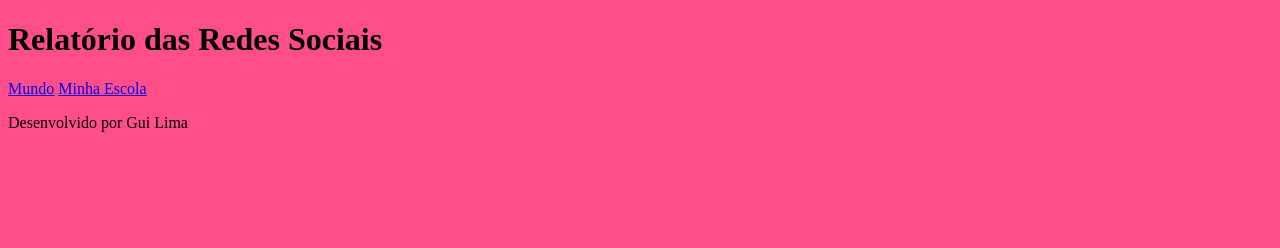
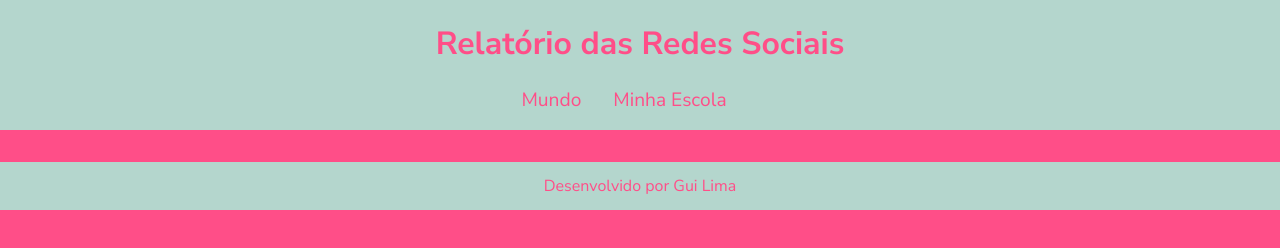
Before and after one commit to paivaanajulia/Redes-Sociais, a plain HTML site: page index.html in a window 1280 px wide. Drawn offline with Linux system fonts and the light colour scheme; no server answers; files whose address does not match are found by name.

Commit message:
Add files via upload

```diff
--- a/style.css
+++ b/style.css
@@ -1,14 +1,74 @@
-@import
-url('https://fonts.googleapis.com/css2?family=Nunito+Sans:ital,opsz,wght@0,6..12,200..1000;1,6..12,200..1000&display=swap');
+@import url('https://fonts.googleapis.com/css2?family=Nunito+Sans:ital,opsz,wght@0,6..12,200..1000;1,6..12,200..1000&display=swap');
 
 :root {
     --bg-color: #FF4E88;
     --primary-color: #B4D6CD;
     --secundary-color: #FF8C9E;
     --font: "Nunito Sans", sans-serif;
-
 }
 
 body{
     background-color: var(--bg-color);
+    color: var(--primary-color);
+    font-family: var(--font);
+    height: 100vh;
+    margin: 0;
 }
+
+header{
+    background-color: var(--primary-color);
+    text-align: center;
+    padding: 1px;
+}
+
+h1 {
+    font-size: 2rem;
+    color: var(--bg-color);
+    font-weight: 700;
+}
+
+nav{
+    display: flex;
+    justify-content: center;
+    font-weight: 400;
+}
+
+nav a {
+    text-decoration: none;
+    color: var(--bg-color);
+    margin: 0 2rem 1rem 0rem;
+    font-size: 1.2rem;
+}
+
+nav a:hover {
+    text-decoration: underline;
+    transform: scale(0.90);
+    transition: transorm 0.1s;
+}
+
+.graicos-container__texto {
+    margin: 5rem;
+}
+
+.graicos-container__texto {
+    font-size: 1.3rem;
+    text-align: center;
+    padding: 2rem;
+    border: var(--secundary-color) solid 2px;
+}
+
+span{
+    font-weight: bold;
+    color: var(--secundary-color);
+}
+
+footer {
+    display: flex;
+    align-items: center;
+    justify-content: center;
+    background-color: var(--primary-color);
+    color: var(--bg-color);
+    width: 100%;
+    height: 3rem;
+    margin-top: 2rem;
+}
```
Also changed, not shown: quantidadeUsuarios.js (added, +25 -0 lines).
